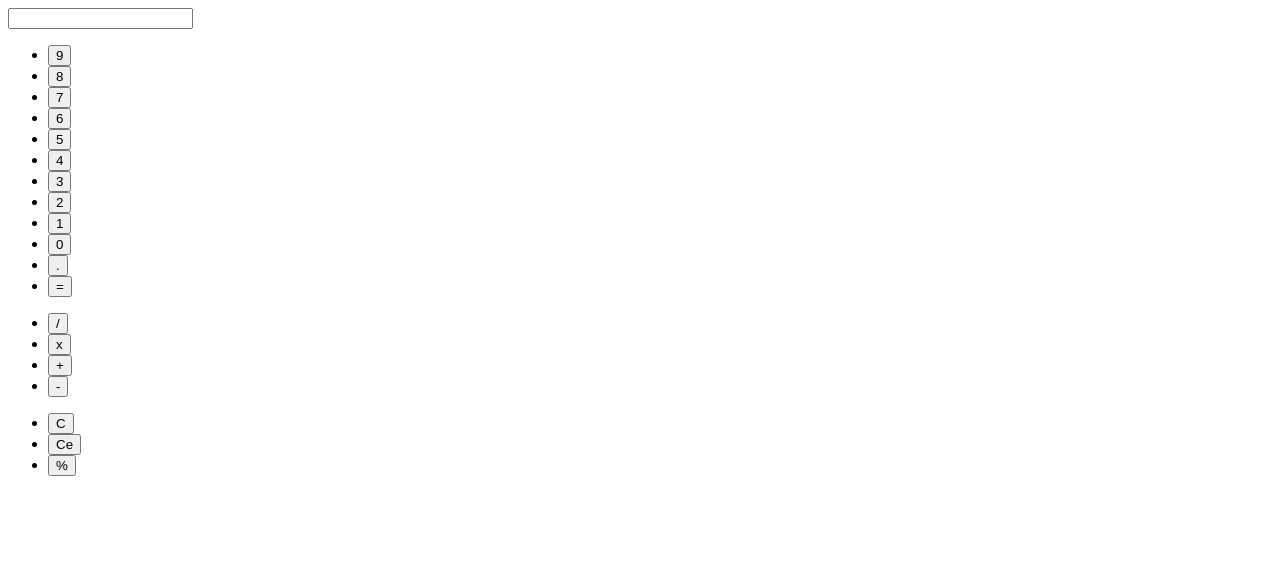
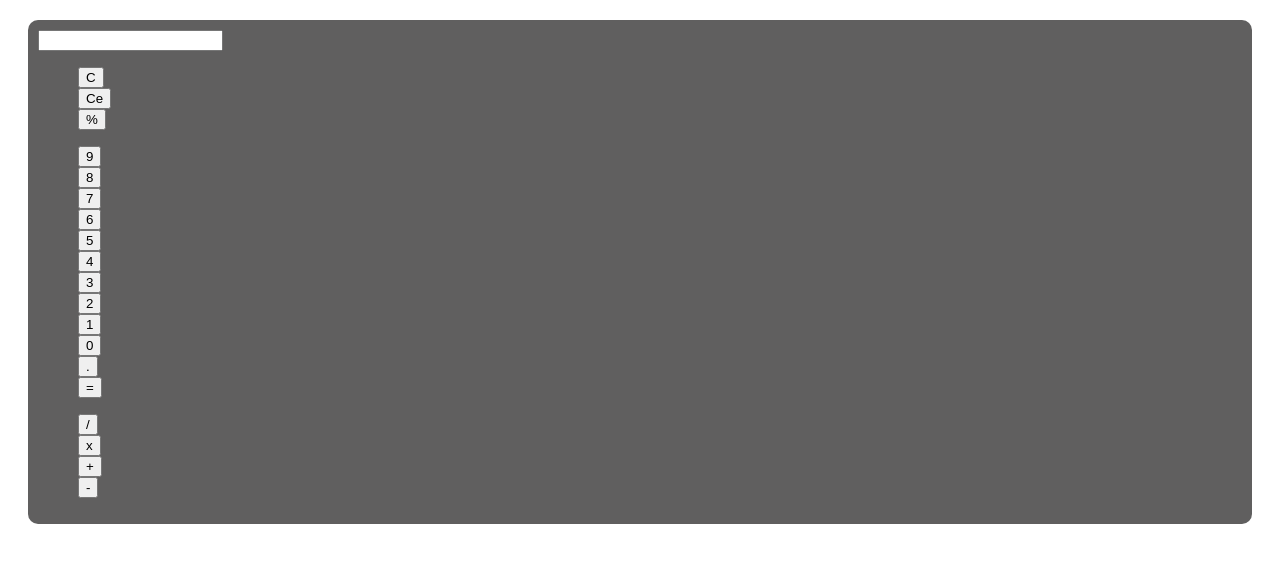
Before and after one commit to Jennorg/Calculator, a plain HTML site: page index.html in a window 1280 px wide. Drawn offline with Linux system fonts and the light colour scheme.

Commit message:
Adding some css

```diff
--- a/index.html
+++ b/index.html
@@ -2,16 +2,25 @@
 <html lang="en">
     <head>
         <meta charset="UTF-8">
+        <link rel="stylesheet" href="style.css">
     </head>
     <body>
         <!--Calculator body-->
-        <div>
+        <div class="C_Body">
             <!--Calculator display-->
-            <div>
+            <div class="C_Display">
                 <input type="text">
             </div>
+            <!--Calculator deletes-->
+            <div class="C_Deletes">
+                <ul>
+                    <li><button>C</button></li>
+                    <li><button>Ce</button></li>
+                    <li><button>%</button></li>
+                </ul>
+            </div>
             <!--Calculator numbers, decimal point and equal-->
-            <div>
+            <div class="C_Numbers">
                 <ul>
                     <li><button>9</button></li>
                     <li><button>8</button></li>
@@ -31,7 +40,7 @@
                 </ul>
             </div>
             <!--Calculator aritmetical operators-->
-            <div>
+            <div class="C_Operators">
                 <ul>
                     <li><button>/</button></li>
                     <li><button>x</button></li>
@@ -39,14 +48,6 @@
                     <li><button>-</button></li>
                 </ul>
             </div>
-            <!--Calculator deletes-->
-            <div>
-                <ul>
-                    <li><button>C</button></li>
-                    <li><button>Ce</button></li>
-                    <li><button>%</button></li>
-                </ul>
-            </div>
         </div>
     </body>
 </html>
--- /dev/null
+++ b/style.css
@@ -0,0 +1,10 @@
+ul{
+    list-style: none;
+}
+
+.C_Body{
+    background-color: rgb(96, 95, 95);
+    margin: 20px;
+    padding: 10px;
+    border-radius: 10px;
+}
```
